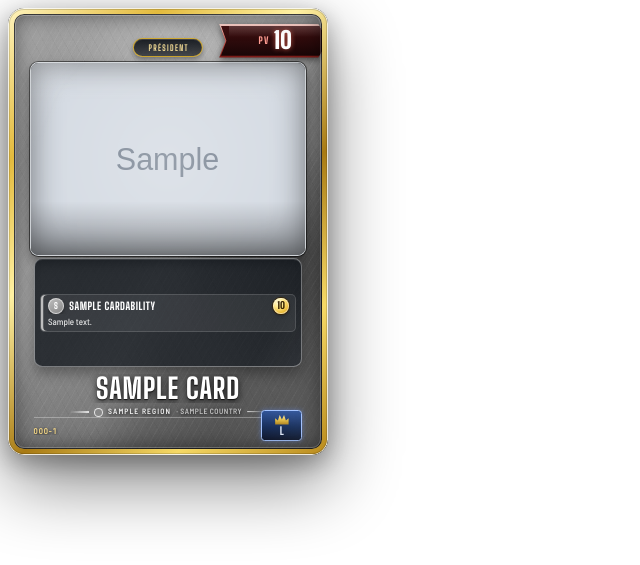
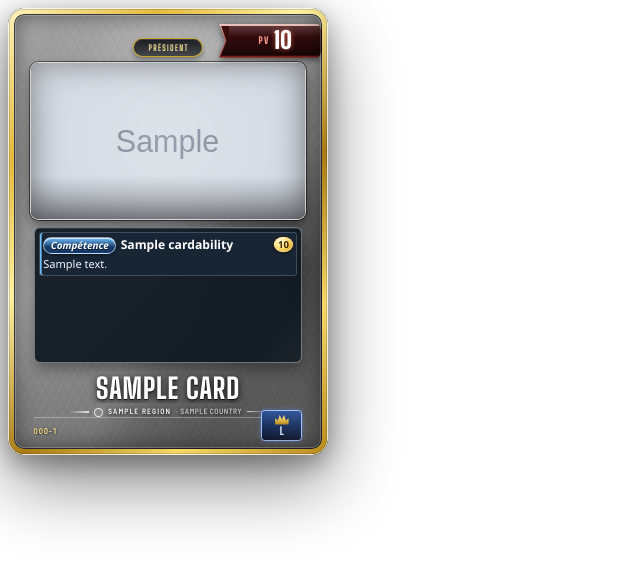
Before and after one commit to SaitamTheBest/Worlds-TCG, an ASP.NET Core app: page /Card/1 in a window 1280 px wide. Shown: the top 565 px of the page, without its empty margins (0-640 px from the left). Run offline with ASP.NET Core 8, Linux system fonts and the light colour scheme; tables that the repository leaves empty hold one stand-in row (values such as "Sample post"); grey boxes marked "Sample" are stand-in pictures; the project's own start-up code is not run, and a stand-in starts its controllers and pages; some libraries are stand-ins or nearby versions.

Commit message:
feat: amélioration carte

```diff
--- a/web-tcg/Views/Shared/Components/Card/Default.cshtml
+++ b/web-tcg/Views/Shared/Components/Card/Default.cshtml
@@ -87,10 +87,13 @@
         : nameLength > 22 ? "tcg-card-name tcg-card-name-long"
         : "tcg-card-name";
 
-    int abilityCount = Model.Abilities?.Count() ?? 0;
+    var abilities = (Model.Abilities ?? new()).OrderBy(x => x.DisplayOrder).ToList();
+    int abilityCount = abilities.Count;
+    if (abilityCount > 0) cardClasses += " tcg-card-with-abilities";
 }
 
 <link rel="stylesheet" href="~/css/card.css" asp-append-version="true" />
+<script src="~/js/card-layout.js" asp-append-version="true" defer></script>
 
 <div class="@cardClasses" style="--region-color:@Model.RegionColor;">
     <div class="tcg-card-background"></div>
@@ -143,25 +146,13 @@
         @if (abilityCount > 0)
         {
             <div class="tcg-card-abilities" data-count="@abilityCount">
-                @foreach (var ability in Model.Abilities.OrderBy(x => x.DisplayOrder))
+                @foreach (var ability in abilities)
                 {
-                    <div class="tcg-card-ability">
+                    var designation = ability.Type switch { AbilityType.Skill => "Compétence", AbilityType.Trait => "Talent", AbilityType.Effect => "Effet", _ => "Capacité" };
+                    <div class="tcg-card-ability" data-kind="@ability.Type">
                         <div class="tcg-card-ability-header">
                             <div class="tcg-card-ability-title">
-                                <span class="tcg-card-ability-icon">
-                                    @switch (ability.Type)
-                                    {
-                                        case AbilityType.Skill:
-                                            @:S
-                                            break;
-                                        case AbilityType.Trait:
-                                            @:T
-                                            break;
-                                        case AbilityType.Effect:
-                                            @:E
-                                            break;
-                                    }
-                                </span>
+                                <span class="tcg-card-ability-badge">@designation</span>
                                 <span>@ability.Name</span>
                             </div>
 
--- a/web-tcg/Views/Shared/_Layout.cshtml
+++ b/web-tcg/Views/Shared/_Layout.cshtml
@@ -458,6 +458,8 @@ else
     });
 </script>
 
+<script src="~/js/card-layout.js" asp-append-version="true" defer></script>
+
 @await RenderSectionAsync(
     "Scripts",
     required: false
--- a/web-tcg/wwwroot/css/card.css
+++ b/web-tcg/wwwroot/css/card.css
@@ -285,7 +285,7 @@
     top: 12%;
     left: 7%;
     right: 7%;
-    height: 43%;
+    height: 35%;
     z-index: 8;
     overflow: hidden;
     border: .6cqw solid rgba(240,244,247,.88);
@@ -333,7 +333,7 @@
     top: 11.2%;
     left: 5%;
     right: 5%;
-    height: 48.6%;
+    height: 35%;
     border-width: .9cqw;
     border-color: #f1dc85;
 }
@@ -352,7 +352,7 @@
         top: 11.2%;
         left: 5.2%;
         right: 5.2%;
-        height: 48%;
+        height: 35%;
         border: .9cqw solid #e8c453;
         border-radius: 2.4cqw;
         outline: .35cqw solid rgba(255,244,190,.75);
@@ -1363,3 +1363,44 @@
 
 /* Sans coût de pose, les PV du Leader restent alignés à droite. */
 .tcg-card-leader .tcg-card-top-stats { justify-content: flex-end; }
+
+
+/* Libellés de capacités inspirés des cartes à jouer, sans modifier l’illustration. */
+.tcg-card.tcg-card-with-abilities .tcg-card-info {
+    top: 49%; bottom: 20.6%; padding: 1.3cqw;
+    overflow: hidden; border-radius: 1.8cqw;
+    background: #101820ed;
+}
+.tcg-card.tcg-card-with-abilities .tcg-card-abilities { flex: 0 0 auto; justify-content: flex-start; gap: calc(1cqw * var(--ability-scale,1)); overflow: visible; }
+.tcg-card.tcg-card-with-abilities .tcg-card-ability {
+    --ability-color: #71bfff; --ability-dark: #153a67;
+    padding: calc(1.1cqw * var(--ability-scale,1)); flex-shrink: 0;
+    background: #192637ed; border: .25cqw solid #a6b8cc44; border-radius: 1cqw;
+    box-shadow: inset .5cqw 0 var(--ability-color); backdrop-filter: none;
+}
+.tcg-card.tcg-card-with-abilities .tcg-card-ability[data-kind="Trait"] { --ability-color: #ff827b; --ability-dark: #8b181d; }
+.tcg-card.tcg-card-with-abilities .tcg-card-ability[data-kind="Effect"] { --ability-color: #8ce3b1; --ability-dark: #1c6846; }
+.tcg-card.tcg-card-with-abilities .tcg-card-ability-header { gap: 1cqw; margin-bottom: calc(.8cqw * var(--ability-scale,1)); align-items: flex-start; }
+.tcg-card.tcg-card-with-abilities .tcg-card-ability-title {
+    display: flex; align-items: baseline; flex-wrap: wrap; gap: calc(1.4cqw * var(--ability-scale,1)); overflow: visible;
+    font: 750 calc(3.8cqw * var(--ability-scale,1))/1.25 'Segoe UI',system-ui,Arial,sans-serif;
+    color: #fff; letter-spacing: 0; text-transform: none; text-shadow: none;
+}
+.tcg-card.tcg-card-with-abilities .tcg-card-ability-title > span:last-child { white-space: normal; overflow: visible; overflow-wrap: anywhere; text-overflow: clip; }
+.tcg-card-ability-badge {
+    display: inline-flex; justify-content: center; align-items: center; flex-shrink: 0;
+    padding: calc(.45cqw * var(--ability-scale,1)) calc(2cqw * var(--ability-scale,1));
+    border: .25cqw solid #fff8; border-radius: 99px;
+    background: linear-gradient(180deg,var(--ability-color),var(--ability-dark) 60%);
+    box-shadow: inset 0 .3cqw #fffa,0 .3cqw .7cqw #0008;
+    font: italic 800 calc(3.1cqw * var(--ability-scale,1))/1.2 'Segoe UI',system-ui,Arial,sans-serif;
+    color: #fff; text-shadow: 0 1px 1px #0009; white-space: nowrap;
+}
+.tcg-card.tcg-card-with-abilities .tcg-card-ability-description {
+    font: 500 calc(3.45cqw * var(--ability-scale,1))/1.35 'Segoe UI',system-ui,Arial,sans-serif;
+    color: #f1f5fb; overflow-wrap: anywhere; text-shadow: none;
+}
+.tcg-card.tcg-card-with-abilities .tcg-card-ability-cost {
+    min-width: calc(4.8cqw * var(--ability-scale,1)); width: auto; height: calc(4.8cqw * var(--ability-scale,1)); padding: 0 .5cqw;
+    font: 800 calc(3cqw * var(--ability-scale,1))/1 'Segoe UI',system-ui,Arial,sans-serif;
+}
--- /dev/null
+++ b/web-tcg/wwwroot/js/card-layout.js
@@ -0,0 +1,42 @@
+(function () {
+    'use strict';
+    if (window.worldsCardLayout) return;
+    window.worldsCardLayout = true;
+    const observed = new WeakSet();
+    function fit(card) {
+        const info = card.querySelector('.tcg-card-info'), rules = info?.querySelector('.tcg-card-abilities');
+        if (!rules || !info.clientWidth || !info.clientHeight) return;
+        const style = getComputedStyle(info);
+        const available = info.clientHeight - parseFloat(style.paddingTop) - parseFloat(style.paddingBottom) - 1;
+        const fits = scale => { card.style.setProperty('--ability-scale', scale); return rules.scrollHeight <= available; };
+        if (fits(1)) return;
+        let low = .05, high = 1;
+        for (let i = 0; i < 12; i++) {
+            const middle = (low + high) / 2;
+            if (fits(middle)) low = middle; else high = middle;
+        }
+        fits(low);
+    }
+    const resize = window.ResizeObserver ? new ResizeObserver(entries => entries.forEach(entry => fit(entry.target))) : null;
+    function cardsIn(root) {
+        return [...(root.matches?.('.tcg-card') ? [root] : []), ...(root.querySelectorAll?.('.tcg-card') || [])];
+    }
+    function scan(root) {
+        cardsIn(root).forEach(card => {
+            if (observed.has(card)) return;
+            observed.add(card); resize?.observe(card); fit(card);
+        });
+    }
+    function start() {
+        scan(document);
+        new MutationObserver(records => records.forEach(record => {
+            record.removedNodes.forEach(root => cardsIn(root).filter(card => !card.isConnected).forEach(card => { resize?.unobserve(card); observed.delete(card); }));
+            record.addedNodes.forEach(scan);
+        })).observe(document.body, { childList: true, subtree: true });
+        const refresh = () => document.querySelectorAll('.tcg-card').forEach(fit);
+        document.fonts?.ready.then(refresh);
+        window.addEventListener('resize', refresh);
+        window.addEventListener('load', refresh, { once: true });
+    }
+    if (document.readyState === 'loading') document.addEventListener('DOMContentLoaded', start, { once: true }); else start();
+})();
```
Also changed, not shown: tests/RegressionChecks/Preview.cs (+7 -2 lines).
